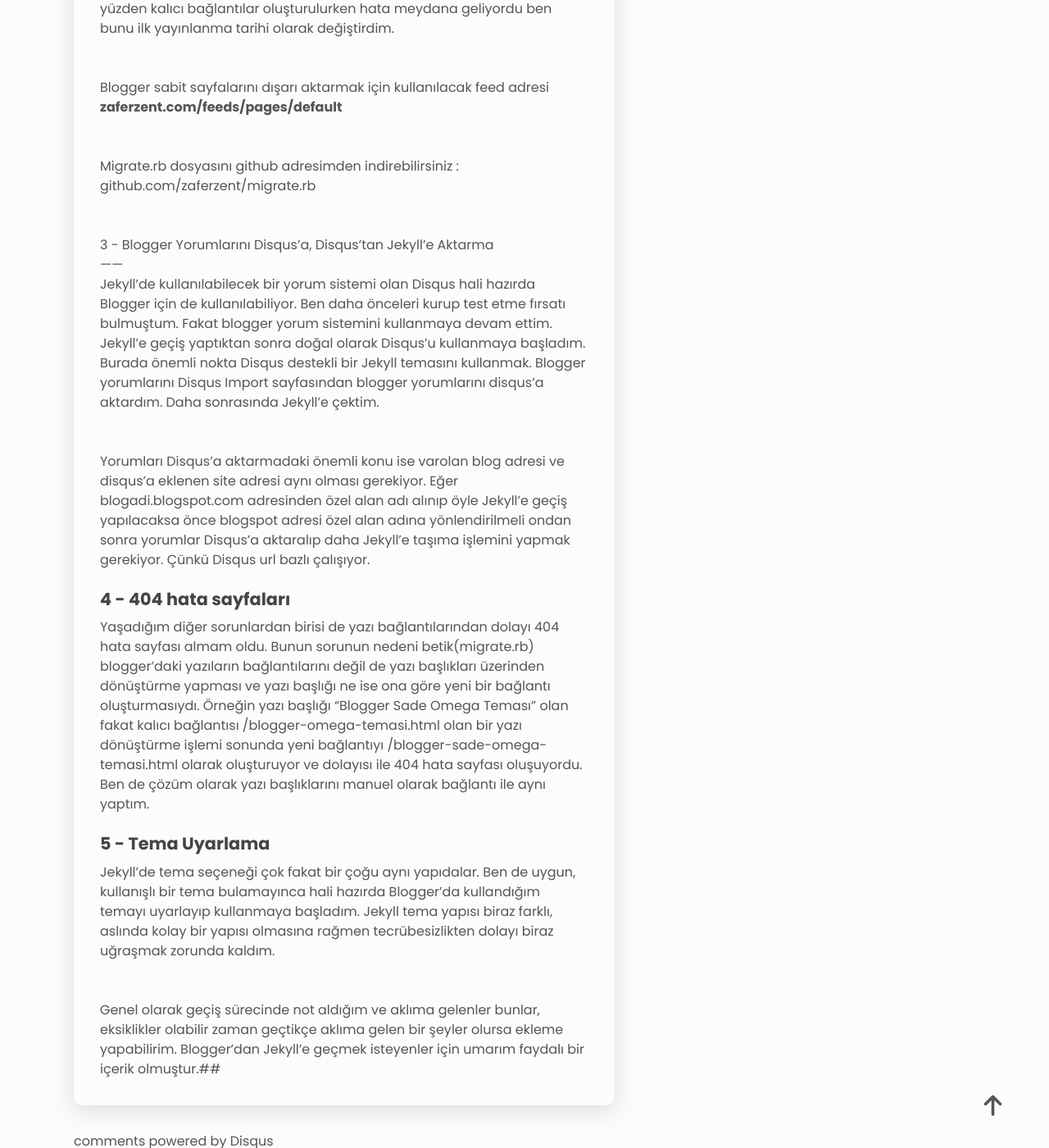
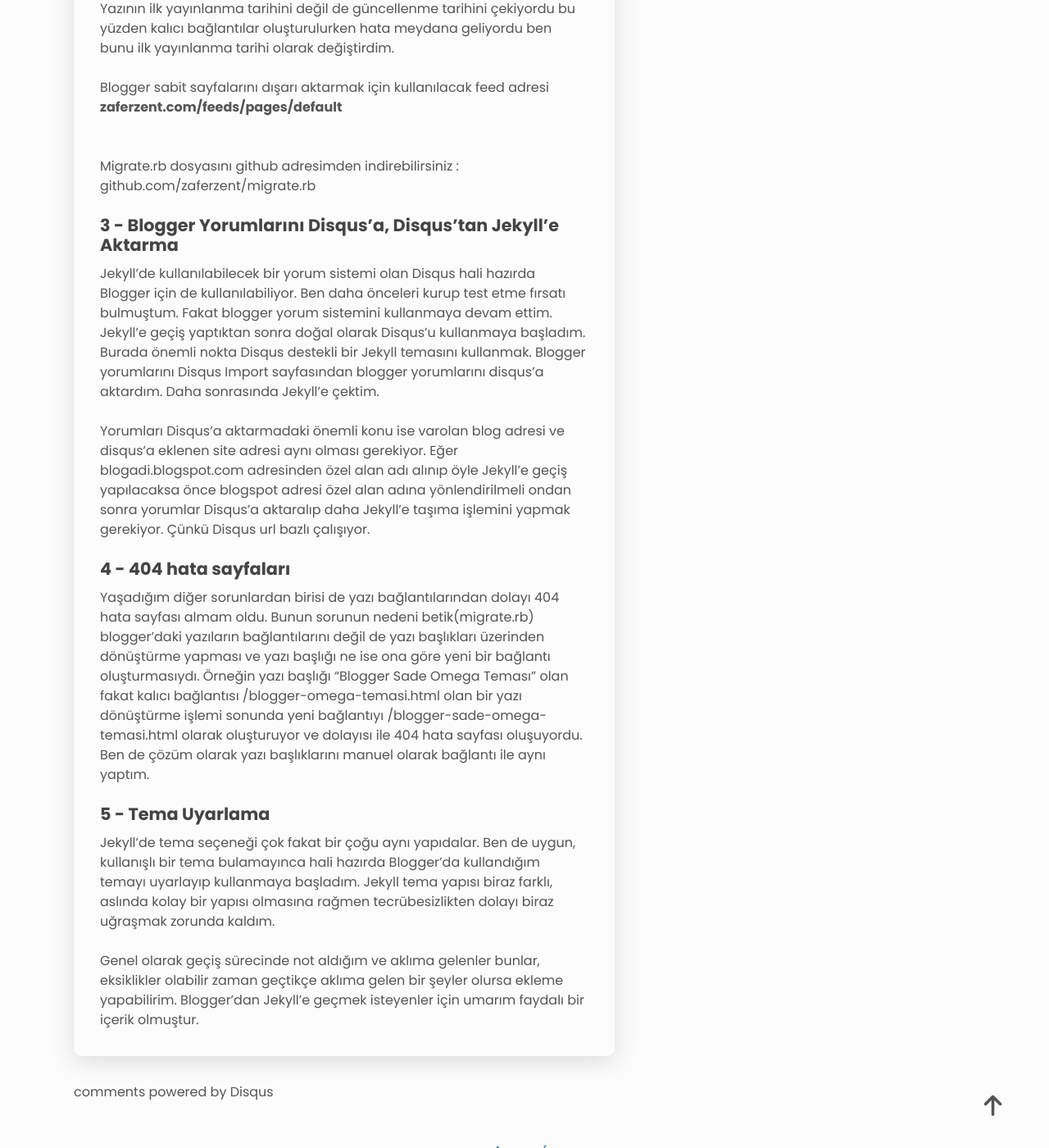
Before and after one commit to zaferzent/zaferzent.github.io, a Jekyll site: the page built from _posts/2022-10-29-bloggerdan-jekylle-gecis-sureci.md, in a window 1280 px wide and 1400 px high, scrolled down 2370 px. Shown: the whole window at 82% size. Built offline with Jekyll 4.4.1, drawn with Linux system fonts in a browser that asks for light colours; nearby versions of some CDN libraries; comment, search, counter and statistics services are not loaded.

Commit message:
Update 2022-10-29-bloggerdan-jekylle-gecis-sureci.md

```diff
--- a/_posts/2022-10-29-bloggerdan-jekylle-gecis-sureci.md
+++ b/_posts/2022-10-29-bloggerdan-jekylle-gecis-sureci.md
@@ -51,15 +51,12 @@
 
 2 - Blogger yazılarını Jekyll'e Uygun(markdown olarak) dışarı aktarma
 ------
-Bu aşama için [dev.to/rupeshtiwari/importing-wordpress-or-blogger-blogs-to-jekyll-blog-mpg](https://dev.to/rupeshtiwari/importing-wordpress-or-blogger-blogs-to-jekyll-blog-mpg) adresindeki yazıdan yararlandım. Bu yazıda yer alan migrate.rb betiği bir nimet niteliğinde çünkü bulduğum bir çok diğer araç veya betik hep sorun çıkardı. Fakat bu betiğin bazı eksik veye hatalı yönleri bulunuyordu biraz uğraşarak bunları giderdim.
-<br />
+Bu aşama için [dev.to/rupeshtiwari/importing-wordpress-or-blogger-blogs-to-jekyll-blog-mpg](https://dev.to/rupeshtiwari/importing-wordpress-or-blogger-blogs-to-jekyll-blog-mpg) adresindeki yazıdan yararlandım. Bu yazıda yer alan migrate.rb betiği bir nimet niteliğinde çünkü bulduğum bir çok diğer araç veya betik hep sorun çıkardı. Fakat bu betiğin bazı eksik veye hatalı yönleri bulunuyordu biraz uğraşarak bunları giderdim.<br />
 Migrate.rb betiğinin düzelttiğim eksiklikleri veya sorunları :
 <br />
-
 **a - Kalıcı bağlantı sorunu**
 Migrate.rb betiği ingilizce dili hesap edilerek yazıldığı için doğal olarak kalıcı bağlantılarda Türkçe karakter sorunu yaşatıyordu. Yani "Fıstıkçı Şahap" başlığına sahip bir yazımız varsa bunun bağlantısını "fstk-ahap" şeklinde eksik ve hatalı bir şekilde oluşturuyordu. Artık düzgün bir şekilde çalışıyor.
 <br />
-
 **b - Eksik dışarı aktarma işlemi**
 Orjinal betikte en fazla 25 yazı dışarı aktarılabiliyordu ve ben 200ün üzerinde yazıya sahiptim. Ben bunu farklı bir yöntem kullanarak düzeltme işlemi yaptım. **zaferzent.com/feeds/posts/default/-/Blogger?orderby=updated&max-results=9999** etiket besleme adresi üzerinden dışarı aktarma işlemi yaptım. Betik içerisindeki besleme adresi ve betik çalıştırılırken girilen besleme adresi aynı olmalı.
 <br />
@@ -67,17 +64,15 @@
 <br />
 **c - Yazı tarih sorunu**
 Yazının ilk yayınlanma tarihini değil de güncellenme tarihini çekiyordu bu yüzden kalıcı bağlantılar oluşturulurken hata meydana geliyordu ben bunu ilk yayınlanma tarihi olarak değiştirdim.
-<br />
-Blogger sabit sayfalarını dışarı aktarmak için kullanılacak feed adresi **zaferzent.com/feeds/pages/default**
+<br />Blogger sabit sayfalarını dışarı aktarmak için kullanılacak feed adresi **zaferzent.com/feeds/pages/default**
 <br />
 Migrate.rb dosyasını github adresimden indirebilirsiniz : github.com/zaferzent/migrate.rb
+<br />
 
-<br />
 3 - Blogger Yorumlarını Disqus'a, Disqus'tan Jekyll'e Aktarma
 ------
 Jekyll'de kullanılabilecek bir yorum sistemi olan Disqus hali hazırda Blogger için de kullanılabiliyor. Ben daha önceleri kurup test etme fırsatı bulmuştum. Fakat blogger yorum sistemini kullanmaya devam ettim. Jekyll'e geçiş yaptıktan sonra doğal olarak Disqus'u kullanmaya başladım. Burada önemli nokta Disqus destekli bir Jekyll temasını kullanmak. Blogger yorumlarını [Disqus Import](https://disqus.com/admin/discussions/import/platform/blogger/) sayfasından blogger yorumlarını disqus'a aktardım. Daha sonrasında Jekyll'e çektim.
-<br />
-Yorumları Disqus'a aktarmadaki önemli konu ise varolan blog adresi ve disqus'a eklenen site adresi aynı olması gerekiyor. Eğer blogadi.blogspot.com adresinden özel alan adı alınıp öyle Jekyll'e geçiş yapılacaksa önce blogspot adresi özel alan adına yönlendirilmeli ondan sonra yorumlar Disqus'a aktaralıp daha  Jekyll'e taşıma işlemini yapmak gerekiyor. Çünkü Disqus url bazlı çalışıyor.
+<br />Yorumları Disqus'a aktarmadaki önemli konu ise varolan blog adresi ve disqus'a eklenen site adresi aynı olması gerekiyor. Eğer blogadi.blogspot.com adresinden özel alan adı alınıp öyle Jekyll'e geçiş yapılacaksa önce blogspot adresi özel alan adına yönlendirilmeli ondan sonra yorumlar Disqus'a aktaralıp daha  Jekyll'e taşıma işlemini yapmak gerekiyor. Çünkü Disqus url bazlı çalışıyor.
 <br />
 
 4 - 404 hata sayfaları
@@ -88,5 +83,4 @@
 5 - Tema Uyarlama
 ------
 Jekyll'de tema seçeneği çok fakat bir çoğu aynı yapıdalar. Ben de uygun, kullanışlı bir tema bulamayınca hali hazırda Blogger'da kullandığım temayı uyarlayıp kullanmaya başladım. Jekyll tema yapısı biraz farklı, aslında kolay bir yapısı olmasına rağmen tecrübesizlikten dolayı biraz uğraşmak zorunda kaldım.
-<br />
-Genel olarak geçiş sürecinde not aldığım ve aklıma gelenler bunlar, eksiklikler olabilir zaman geçtikçe aklıma gelen bir şeyler olursa ekleme yapabilirim. Blogger'dan Jekyll'e geçmek isteyenler için umarım faydalı bir içerik olmuştur.##
+<br />Genel olarak geçiş sürecinde not aldığım ve aklıma gelenler bunlar, eksiklikler olabilir zaman geçtikçe aklıma gelen bir şeyler olursa ekleme yapabilirim. Blogger'dan Jekyll'e geçmek isteyenler için umarım faydalı bir içerik olmuştur.
```
